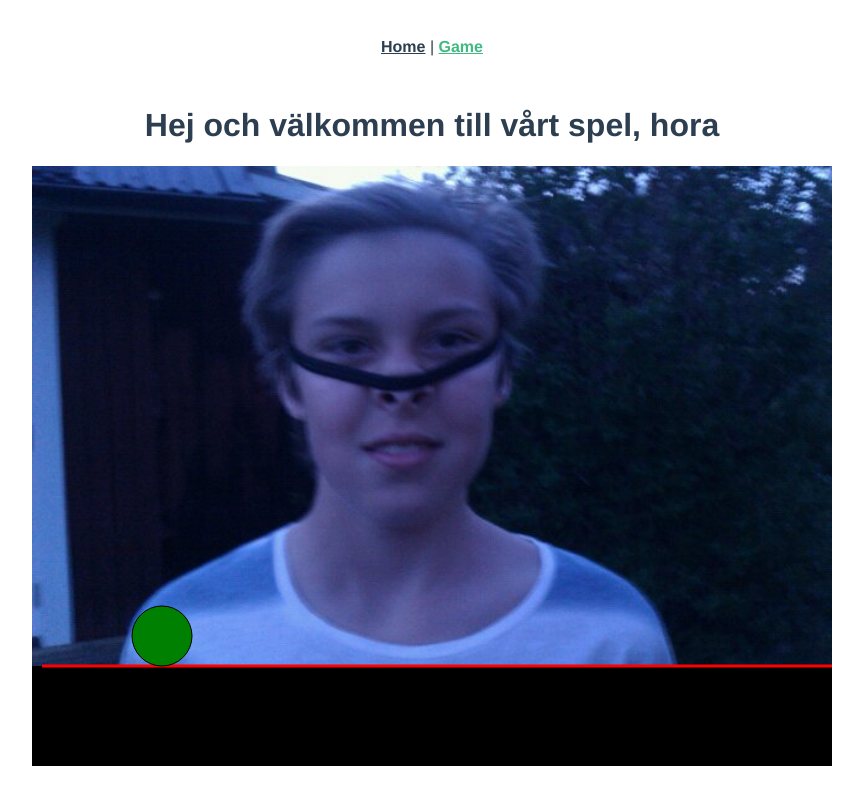
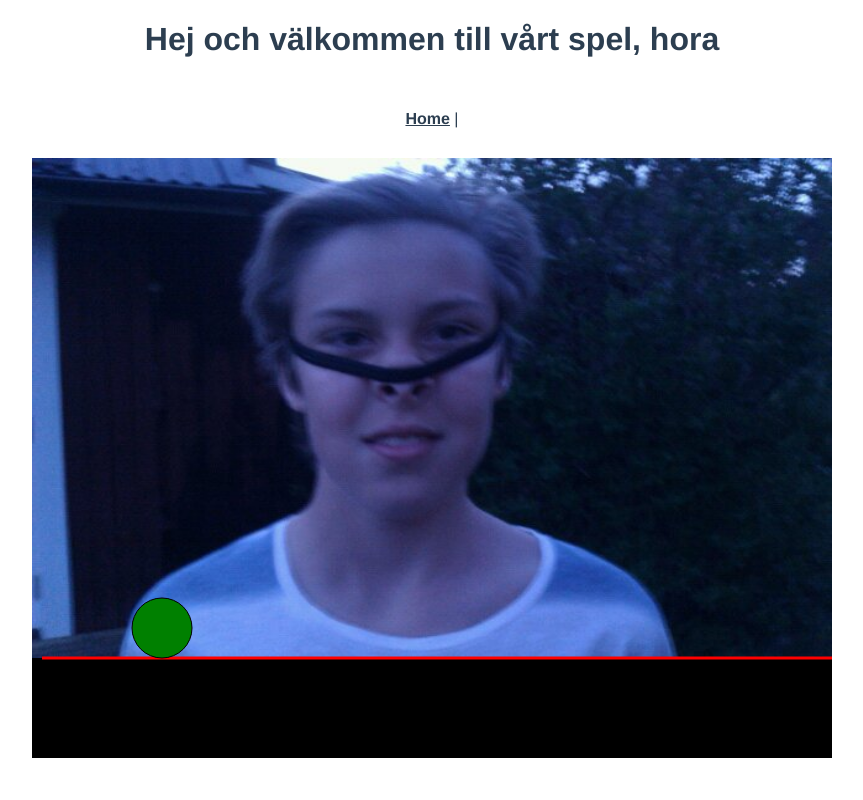
Before and after one commit to Jonteton/BongoHopper, a Vue app: page /game in a window 1280 px wide. Shown: the whole page, without its empty margins (208-1071 px from the left). Built offline with nearby package versions, Linux system fonts and the light colour scheme.

Commit message:
start game screen

```diff
--- a/src/App.vue
+++ b/src/App.vue
@@ -1,9 +1,5 @@
 <template>
   <div id="app">
-    <div id="nav">
-      <router-link to="/">Home</router-link> |
-      <router-link to="/game">Game</router-link>
-    </div>
     <router-view />
   </div>
 </template>
--- a/src/router/index.js
+++ b/src/router/index.js
@@ -1,6 +1,6 @@
 import Vue from "vue";
 import VueRouter from "vue-router";
-import Home from "../views/Home.vue";
+import Home from "../views/Home/Home.vue";
 
 Vue.use(VueRouter);
 
--- a/src/views/Game.vue
+++ b/src/views/Game.vue
@@ -1,6 +1,9 @@
 <template>
   <div class="Game">
     <h1>Hej och välkommen till vårt spel, hora</h1>
+      <div id="nav">
+      <router-link to="/">Home</router-link> |
+    </div>
     <GameComponent/>
   </div>
 </template>
--- a/src/views/Home.vue
+++ /dev/null
@@ -1,19 +0,0 @@
-<template>
-  <div class="home">
-    <!-- hej -->
-    <img alt="Vue logo" src="../assets/logo.png" />
-    <HelloWorld msg="yoho" />
-  </div>
-</template>
-
-<script>
-// @ is an alias to /src
-import HelloWorld from "@/components/HelloWorld.vue";
-
-export default {
-  name: "Home",
-  components: {
-    HelloWorld
-  }
-};
-</script>
```
